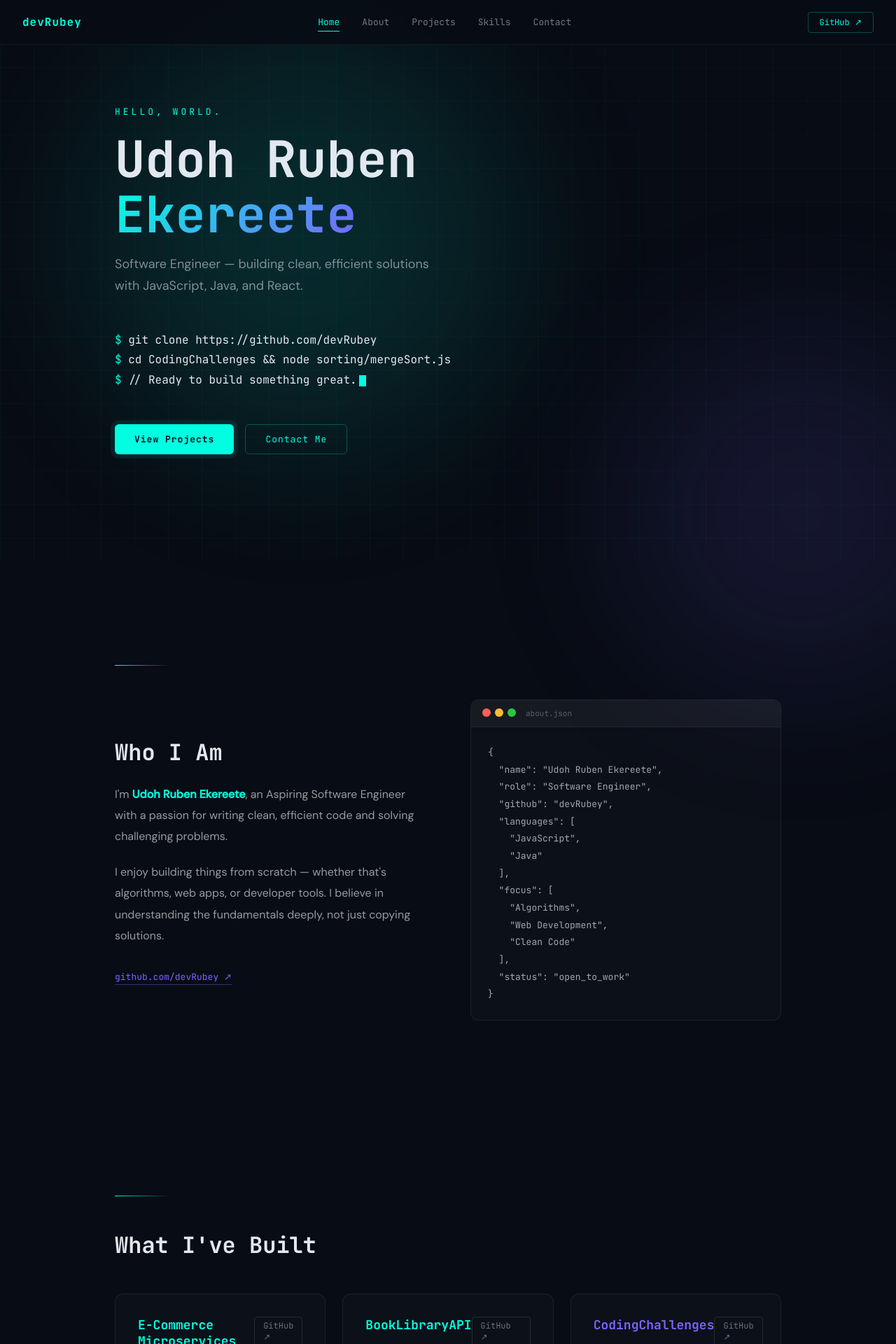
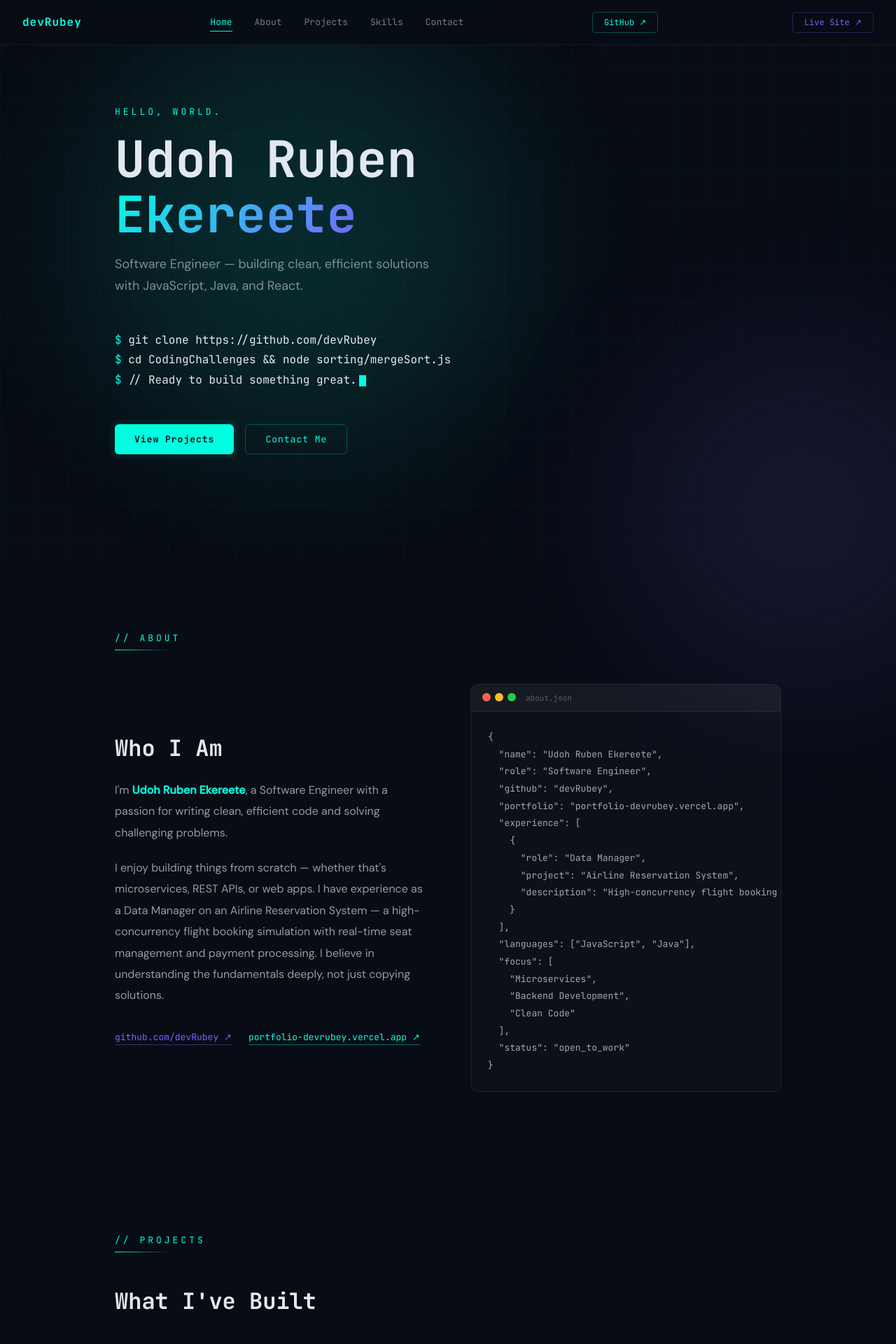
Before and after one commit to devRubey/portfolio, a React (Create React App) app: page / in a window 1280 px wide. Shown: the top 1920 px of the page at 70% size. Built offline with nearby package versions, Linux system fonts and the light colour scheme.

Commit message:
Add Library Frontend project to portfolio

```diff
--- a/src/App.js
+++ b/src/App.js
@@ -27,6 +27,14 @@ const PROJECTS = [
     tags: ["Java", "Spring Boot", "PostgreSQL", "REST API", "JUnit"],
     github: "https://github.com/devRubey/BookLibraryAPI",
     accent: "#00ffe0",
+  },
+  {
+    title: "Library Frontend",
+    description:
+      "A React frontend connected to the BookLibraryAPI. Users can add books, borrow and return them, and delete them — all talking to a live Spring Boot REST API backed by PostgreSQL.",
+    tags: ["React", "JavaScript", "Axios", "CSS"],
+    github: "https://github.com/devRubey/library-frontend",
+    accent: "#f9a825",
   },
   {
     title: "CodingChallenges",
@@ -230,7 +238,7 @@ function SectionLabel({ children }) {
           textTransform: "uppercase",
         }}
       >
-        {/* {children} */}
+        // {children}
       </span>
       <div
         style={{
@@ -346,6 +354,7 @@ function ProjectCard({ project, index }) {
 // ── Main App ─────────────────────────────────────────────────────────
 export default function Portfolio() {
   const [activeSection, setActiveSection] = useState("Home");
+  const [menuOpen, setMenuOpen] = useState(false);
 
   useEffect(() => {
     const handleScroll = () => {
@@ -363,6 +372,7 @@ export default function Portfolio() {
 
   const scrollTo = (id) => {
     document.getElementById(id)?.scrollIntoView({ behavior: "smooth" });
+    setMenuOpen(false);
   };
 
   return (
@@ -478,6 +488,32 @@ export default function Portfolio() {
           }}
         >
           GitHub ↗
+        </a>
+        <a
+          href="https://portfolio-devrubey.vercel.app"
+          target="_blank"
+          rel="noreferrer"
+          style={{
+            fontFamily: "'JetBrains Mono', monospace",
+            fontSize: 12,
+            color: "#7b61ff",
+            textDecoration: "none",
+            border: "1px solid #7b61ff44",
+            padding: "6px 16px",
+            borderRadius: 4,
+            transition: "all 0.2s",
+            marginLeft: 8,
+          }}
+          onMouseEnter={(e) => {
+            e.target.style.background = "#7b61ff11";
+            e.target.style.borderColor = "#7b61ff";
+          }}
+          onMouseLeave={(e) => {
+            e.target.style.background = "none";
+            e.target.style.borderColor = "#7b61ff44";
+          }}
+        >
+          Live Site ↗
         </a>
       </nav>
 
@@ -629,8 +665,8 @@ export default function Portfolio() {
             >
               I'm{" "}
               <strong style={{ color: "#00ffe0" }}>Udoh Ruben Ekereete</strong>,
-              an Aspiring Software Engineer with a passion for writing clean,
-              efficient code and solving challenging problems.
+              a Software Engineer with a passion for writing clean, efficient
+              code and solving challenging problems.
             </p>
             <p
               style={{
@@ -641,9 +677,12 @@ export default function Portfolio() {
                 marginBottom: 32,
               }}
             >
-              I enjoy building things from scratch — whether that's algorithms,
-              web apps, or developer tools. I believe in understanding the
-              fundamentals deeply, not just copying solutions.
+              I enjoy building things from scratch — whether that's
+              microservices, REST APIs, or web apps. I have experience as a Data
+              Manager on an Airline Reservation System — a high-concurrency
+              flight booking simulation with real-time seat management and
+              payment processing. I believe in understanding the fundamentals
+              deeply, not just copying solutions.
             </p>
             <a
               href={GITHUB}
@@ -659,6 +698,22 @@ export default function Portfolio() {
               }}
             >
               github.com/devRubey ↗
+            </a>
+            <a
+              href="https://portfolio-devrubey.vercel.app"
+              target="_blank"
+              rel="noreferrer"
+              style={{
+                fontFamily: "'JetBrains Mono', monospace",
+                fontSize: 13,
+                color: "#00ffe0",
+                textDecoration: "none",
+                borderBottom: "1px solid #00ffe066",
+                paddingBottom: 2,
+                marginLeft: 24,
+              }}
+            >
+              portfolio-devrubey.vercel.app ↗
             </a>
           </div>
 
@@ -716,13 +771,18 @@ export default function Portfolio() {
   "name": "Udoh Ruben Ekereete",
   "role": "Software Engineer",
   "github": "devRubey",
-  "languages": [
-    "JavaScript",
-    "Java"
+  "portfolio": "portfolio-devrubey.vercel.app",
+  "experience": [
+    {
+      "role": "Data Manager",
+      "project": "Airline Reservation System",
+      "description": "High-concurrency flight booking simulation with seat management, payment processing and cancellation logic"
+    }
   ],
+  "languages": ["JavaScript", "Java"],
   "focus": [
-    "Algorithms",
-    "Web Development",
+    "Microservices",
+    "Backend Development",
     "Clean Code"
   ],
   "status": "open_to_work"
@@ -1033,6 +1093,15 @@ export default function Portfolio() {
         >
           © 2025 Udoh Ruben Ekereete
         </span>
+        <span
+          style={{
+            fontFamily: "'JetBrains Mono', monospace",
+            color: "rgba(226,232,240,0.2)",
+            fontSize: 12,
+          }}
+        >
+          Built with React
+        </span>
       </footer>
     </div>
   );
```
